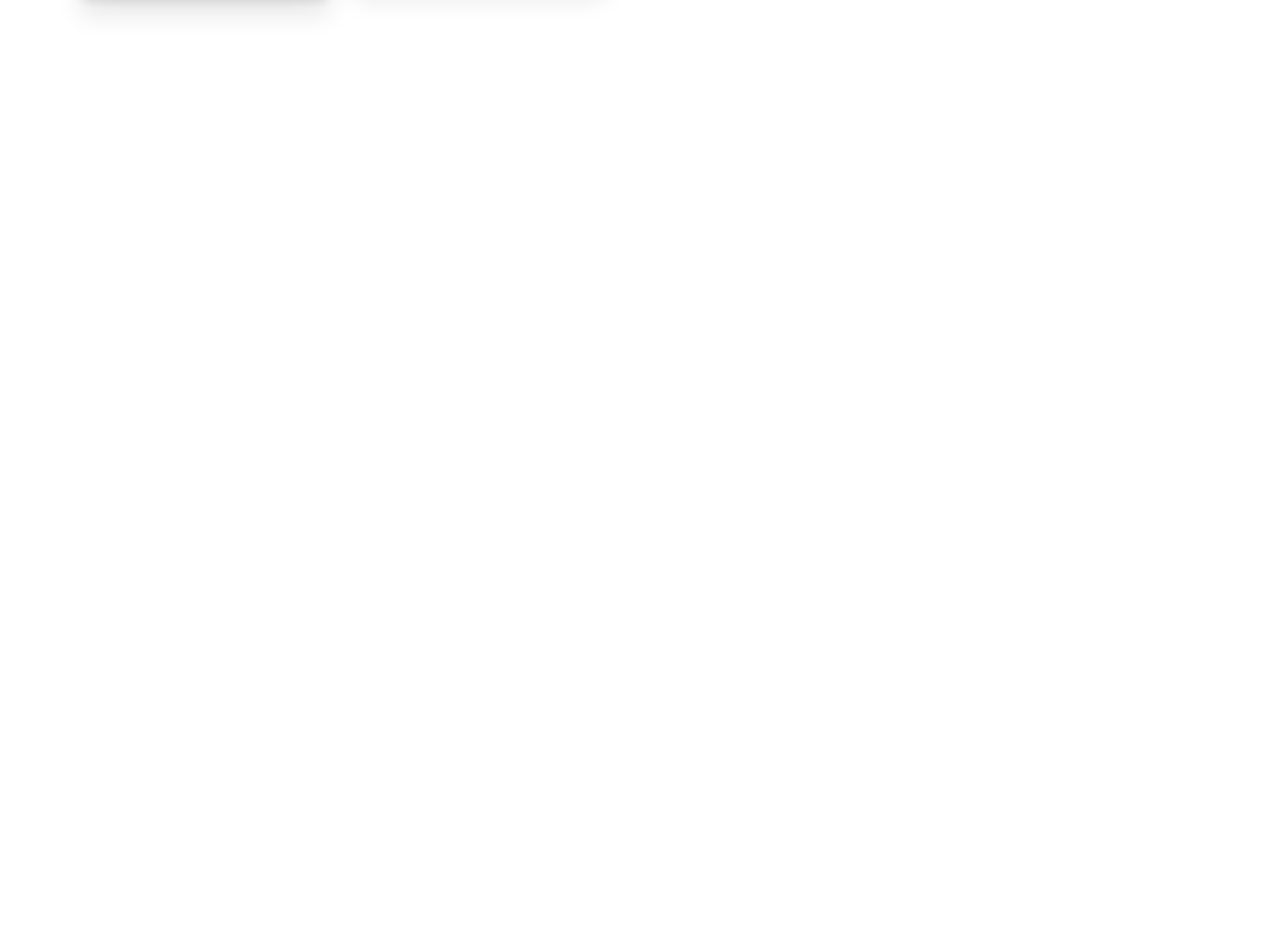
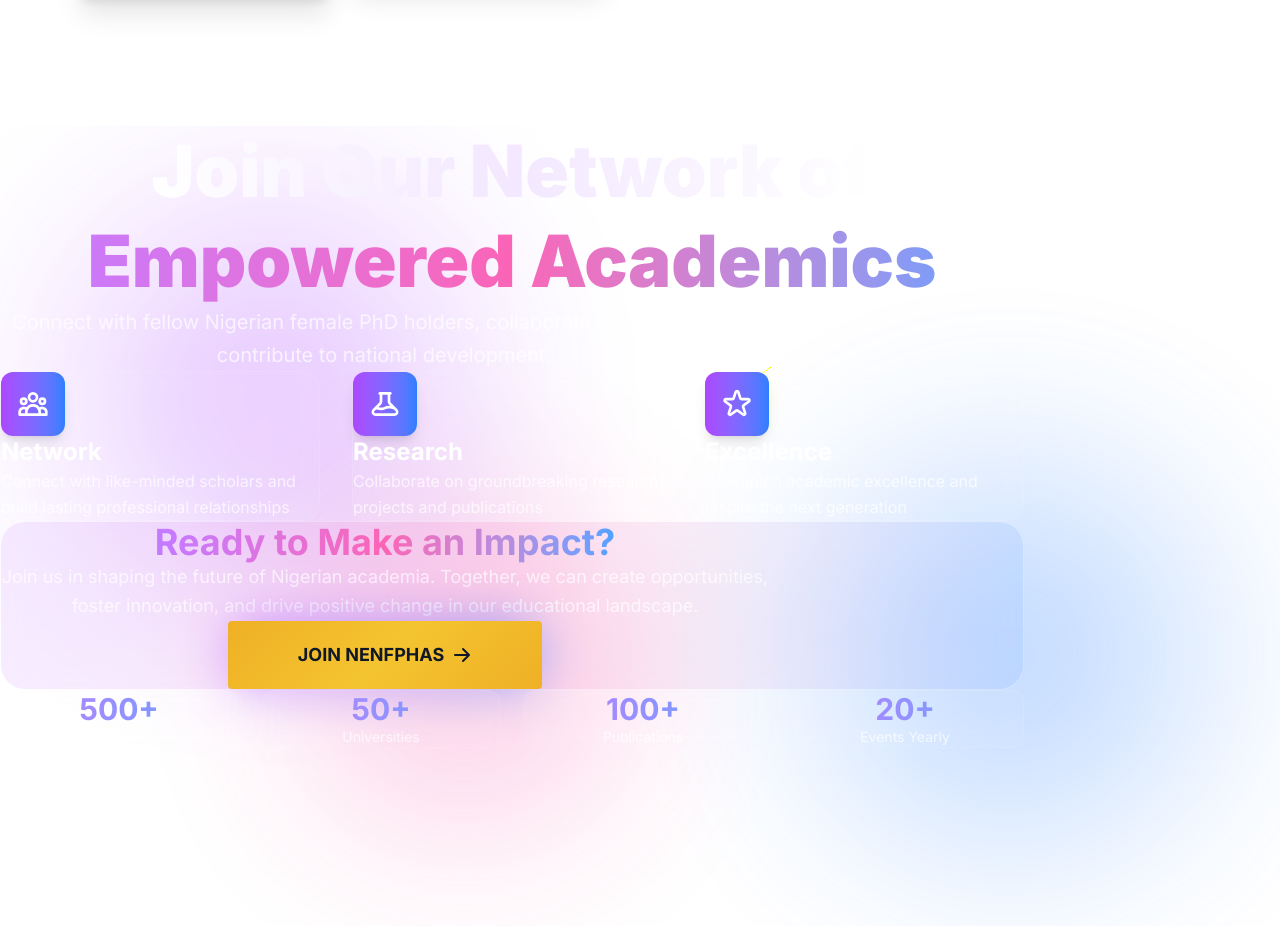
Before and after one commit to DennekJr/phd, a Next.js app: page / in a window 1280 px wide. Shown: the part 1460-2386 px from the top of the page. Before the commit the page ends 1586 px from the top, so only its background shows below. Built offline with nearby package versions, Linux system fonts and the light colour scheme; a web font is replaced by a local one.

Commit message:
feat: update home page structure and layout

```diff
--- a/src/app/page.tsx
+++ b/src/app/page.tsx
@@ -9,7 +9,7 @@
       <Header />
       <Hero />
       <About />
-      {/* <JoinNetwork /> */}
+      <JoinNetwork />
     </main>
   );
 }
```
